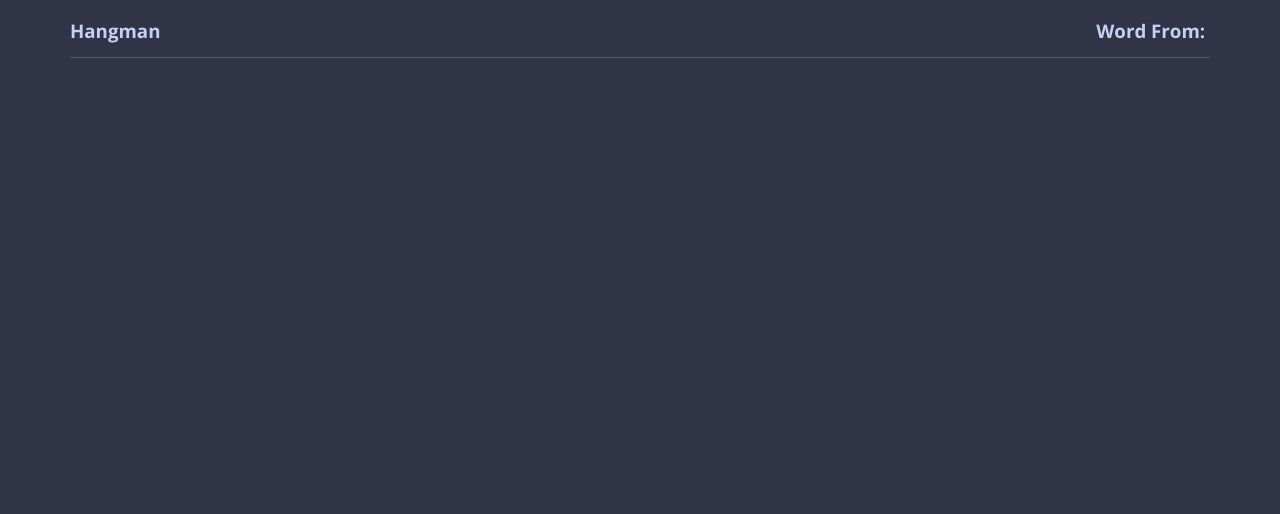
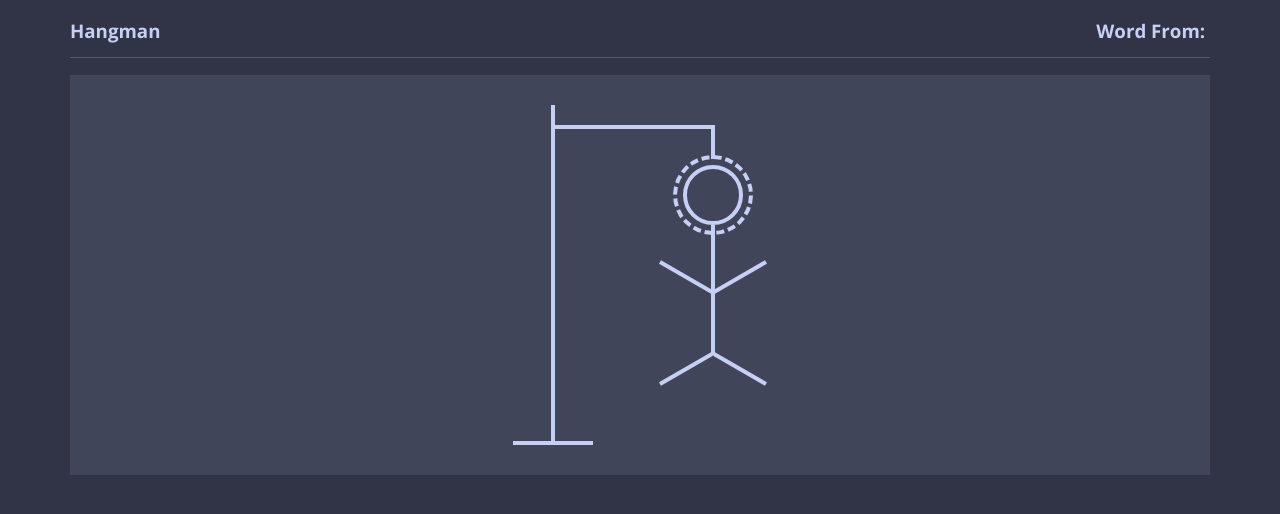
Before and after one commit to Muhammad95959/Hangman, a plain HTML site: page index.html in a window 1280 px wide. Drawn offline with Linux system fonts and the light colour scheme.

Commit message:
add hangman-drawing

```diff
--- a/css/main.css
+++ b/css/main.css
@@ -25,6 +25,7 @@
   --base: #303446;
   --mantle: #292c3c;
   --crust: #232634;
+  --thickness: 4px;
 }
 * {
   box-sizing: border-box;
@@ -74,5 +75,121 @@ header {
       bottom: -15px;
       background-color: var(--surface-1);
     }
+    .category-title {
+      color: var(--rosewater);
+    }
   }
 }
+
+section.game-content {
+  .container {
+    > div:first-of-type {
+      display: flex;
+      .hangman-drawing {
+        margin-top: 15px;
+        background-color: var(--surface-0);
+        flex-grow: 1;
+        height: 400px;
+        .parts {
+          height: 100%;
+          width: 255px;
+          position: relative;
+          margin: auto;
+          span,
+          span::before,
+          span::after {
+            background-color: var(--text);
+            position: absolute;
+            transition: opacity 0.3s;
+          }
+          span.wrong {
+            opacity: 100%;
+          }
+          .part-1 {
+            width: 80px;
+            height: var(--thickness);
+            bottom: 30px;
+            left: 0;
+          }
+          .part-2 {
+            width: var(--thickness);
+            height: 340px;
+            bottom: 30px;
+            left: 40px;
+            transform: translateX(-50%);
+          }
+          .part-3 {
+            width: 160px;
+            height: var(--thickness);
+            top: 50px;
+            left: calc(40px + var(--thickness) / 2);
+            &::after {
+              content: "";
+              top: 100%;
+              right: 0;
+              height: 30px;
+              width: var(--thickness);
+            }
+          }
+          .part-4 {
+            width: 80px;
+            height: 80px;
+            top: 80px;
+            left: 160px;
+            background-color: transparent;
+            border: var(--thickness) dashed var(--text);
+            border-radius: 50%;
+            transform: rotate(1deg);
+          }
+          .part-5 {
+            width: 60px;
+            height: 60px;
+            top: 90px;
+            left: 170px;
+            background-color: transparent;
+            border: var(--thickness) solid var(--text);
+            border-radius: 50%;
+          }
+          .part-6 {
+            width: var(--thickness);
+            height: 130px;
+            top: 150px;
+            left: calc(200px - var(--thickness) / 2);
+          }
+          .part-7::before {
+            content: "";
+            width: 60px;
+            height: var(--thickness);
+            left: 143px;
+            top: 200px;
+            transform: rotate(30deg);
+          }
+          .part-7::after {
+            content: "";
+            width: 60px;
+            height: var(--thickness);
+            left: 197px;
+            top: 200px;
+            transform: rotate(-30deg);
+          }
+          .part-8::before {
+            content: "";
+            width: 60px;
+            height: var(--thickness);
+            left: 143px;
+            top: 292px;
+            transform: rotate(-30deg);
+          }
+          .part-8::after {
+            content: "";
+            width: 60px;
+            height: var(--thickness);
+            left: 197px;
+            top: 292px;
+            transform: rotate(30deg);
+          }
+        }
+      }
+    }
+  }
+}
--- a/index.html
+++ b/index.html
@@ -10,9 +10,28 @@
     <header>
       <div class="container">
         <h3>Hangman</h3>
-        <h3 class="category-title">Word From:&nbsp;</h3>
+        <h3>Word From:&nbsp;<span class="category-title"></span></h3>
       </div>
     </header>
+    <section class="game-content">
+      <div class="container">
+        <div>
+          <div class="hangman-drawing">
+            <div class="parts">
+              <span class="part-1"></span>
+              <span class="part-2"></span>
+              <span class="part-3"></span>
+              <span class="part-4"></span>
+              <span class="part-5"></span>
+              <span class="part-6"></span>
+              <span class="part-7"></span>
+              <span class="part-8"></span>
+            </div>
+          </div>
+          <div class="letters-box"></div>
+        </div>
+      </div>
+    </section>
   </body>
   <script src="main.js"></script>
 </html>
```
